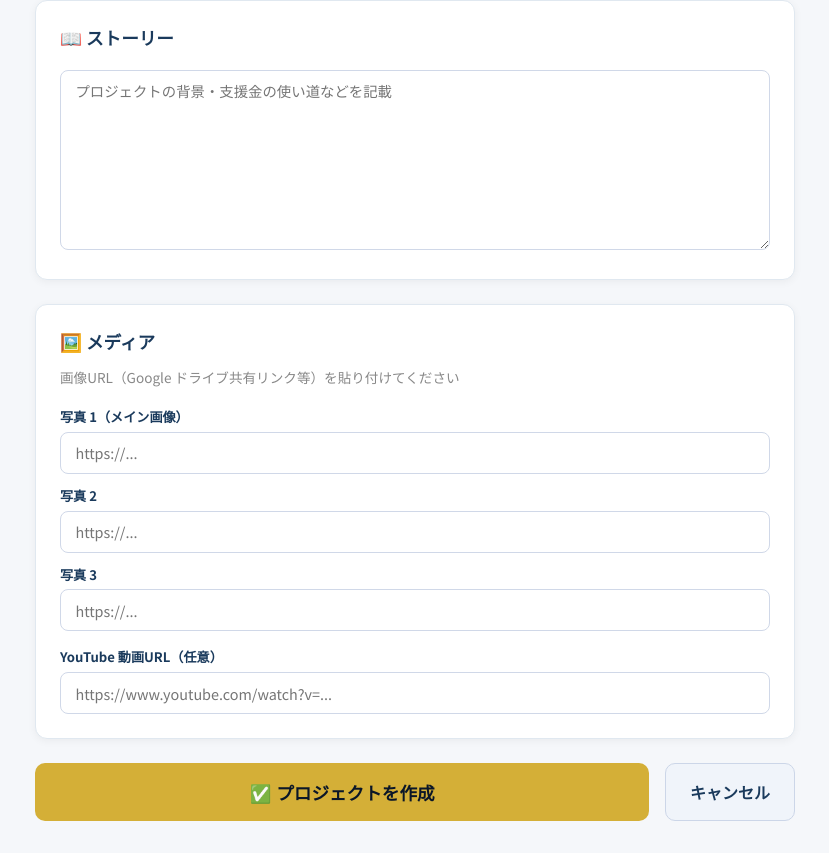
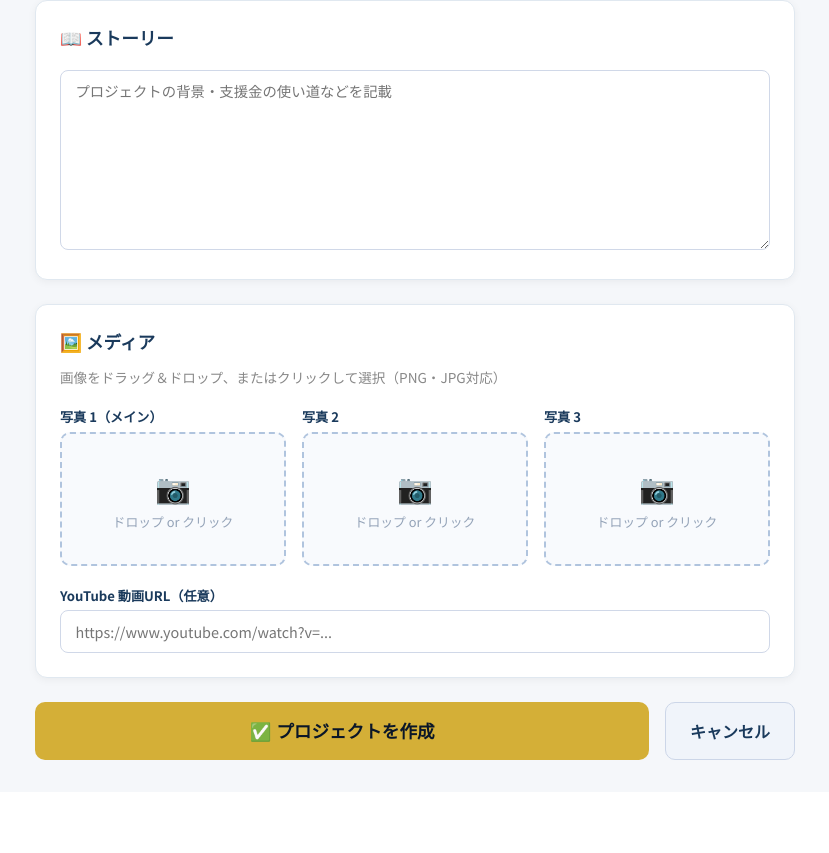
Before and after one commit to narabado/cloudfan, a Next.js app: page /admin/project-edit in a window 1280 px wide. Shown: the part 1797-2650 px from the top of the page, without its empty margins (225-1054 px from the left). After the commit the page ends 2589 px from the top, so only its background shows below. Built offline with nearby package versions, Linux system fonts and the light colour scheme; no server answers.

Commit message:
feat: add drag-and-drop image upload to Supabase Storage

```diff
--- a/src/app/admin/project-edit/ProjectEditForm.tsx
+++ b/src/app/admin/project-edit/ProjectEditForm.tsx
@@ -1,5 +1,5 @@
 "use client";
-import { useState, useEffect } from "react";
+import { useState, useEffect, useRef } from "react";
 import { useSearchParams, useRouter } from "next/navigation";
 import Link from "next/link";
 import { createClient } from "@supabase/supabase-js";
@@ -12,10 +12,10 @@ const supabase = createClient(
 type Tier = { name: string; amount: number; description: string };
 
 const DEFAULT_TIERS: Tier[] = [
-  { name: "ブロンズ",  amount: 1000,   description: "お礼メール＋活動報告レポート送付" },
-  { name: "シルバー",  amount: 3000,   description: "上記＋クラブオリジナルステッカー" },
-  { name: "ゴールド",  amount: 10000,  description: "上記＋選手からの直筆サイン色紙" },
-  { name: "プラチナ",  amount: 30000,  description: "上記＋練習見学招待＋記念写真撮影" },
+  { name: "ブロンズ",   amount: 1000,   description: "お礼メール＋活動報告レポート送付" },
+  { name: "シルバー",   amount: 3000,   description: "上記＋クラブオリジナルステッカー" },
+  { name: "ゴールド",   amount: 10000,  description: "上記＋選手からの直筆サイン色紙" },
+  { name: "プラチナ",   amount: 30000,  description: "上記＋練習見学招待＋記念写真撮影" },
   { name: "レジェンド", amount: 100000, description: "上記＋スポンサー名をユニフォームに掲載" },
 ];
 
@@ -33,8 +33,11 @@ export default function ProjectEditForm() {
   });
   const [tiers, setTiers] = useState<Tier[]>(DEFAULT_TIERS);
   const [loading, setLoading] = useState(isEdit);
-  const [error, setError]   = useState("");
+  const [error, setError] = useState("");
   const [saving, setSaving] = useState(false);
+  const [uploading, setUploading] = useState<Record<number, boolean>>({});
+  const [dragOver, setDragOver] = useState<number | null>(null);
+  const fileInputRefs = [useRef<HTMLInputElement>(null), useRef<HTMLInputElement>(null), useRef<HTMLInputElement>(null)];
 
   useEffect(() => {
     if (!isEdit || !idParam) return;
@@ -57,30 +60,58 @@ export default function ProjectEditForm() {
           deadline:    data.deadline    ?? "",
           region:      data.region      ?? "北海道",
           youtube_url: data.youtube_url ?? "",
-          images:      Array.isArray(data.images)
-                         ? [...data.images, "", "", ""].slice(0, 3)
-                         : ["", "", ""],
+          images:      Array.isArray(data.images) ? [...data.images, "", "", ""].slice(0, 3) : ["", "", ""],
           status:      data.status ?? "draft",
         });
-        if (Array.isArray(data.tiers) && data.tiers.length > 0) {
-          setTiers(data.tiers);
-        }
+        if (Array.isArray(data.tiers) && data.tiers.length > 0) setTiers(data.tiers);
       }
       setLoading(false);
     })();
   }, [idParam, isEdit]);
 
-  const set = (key: string, val: unknown) =>
-    setForm(f => ({ ...f, [key]: val }));
-
+  const set = (key: string, val: unknown) => setForm(f => ({ ...f, [key]: val }));
   const setTier = (i: number, key: keyof Tier, val: string | number) =>
     setTiers(ts => ts.map((t, idx) => idx === i ? { ...t, [key]: val } : t));
+  const addTier = () => setTiers(ts => [...ts, { name: "", amount: 0, description: "" }]);
+  const removeTier = (i: number) => setTiers(ts => ts.filter((_, idx) => idx !== i));
 
-  const addTier = () =>
-    setTiers(ts => [...ts, { name: "", amount: 0, description: "" }]);
+  // ── 画像アップロード ──
+  const uploadImage = async (file: File, index: number) => {
+    if (!file.type.startsWith("image/")) {
+      setError("画像ファイル（PNG・JPG等）を選択してください");
+      return;
+    }
+    setUploading(prev => ({ ...prev, [index]: true }));
+    setError("");
+    try {
+      const ext = file.name.split(".").pop() ?? "png";
+      const path = `projects/${Date.now()}-${Math.random().toString(36).slice(2)}.${ext}`;
+      const { error: uploadError } = await supabase.storage
+        .from("images")
+        .upload(path, file, { upsert: true });
+      if (uploadError) throw uploadError;
+      const { data: { publicUrl } } = supabase.storage.from("images").getPublicUrl(path);
+      const imgs = [...form.images];
+      imgs[index] = publicUrl;
+      set("images", imgs);
+    } catch (e: unknown) {
+      setError("画像アップロード失敗: " + (e as Error).message);
+    } finally {
+      setUploading(prev => ({ ...prev, [index]: false }));
+    }
+  };
 
-  const removeTier = (i: number) =>
-    setTiers(ts => ts.filter((_, idx) => idx !== i));
+  const handleDrop = (e: React.DragEvent, index: number) => {
+    e.preventDefault();
+    setDragOver(null);
+    const file = e.dataTransfer.files[0];
+    if (file) uploadImage(file, index);
+  };
+
+  const handleFileChange = (e: React.ChangeEvent<HTMLInputElement>, index: number) => {
+    const file = e.target.files?.[0];
+    if (file) uploadImage(file, index);
+  };
 
   const handleSubmit = async (e: React.FormEvent) => {
     e.preventDefault();
@@ -95,15 +126,10 @@ export default function ProjectEditForm() {
       const payload = { ...form, images, tiers };
       let dbError;
       if (isEdit && idParam) {
-        const { error } = await supabase
-          .from("crowdfunding_projects")
-          .update(payload)
-          .eq("id", Number(idParam));
+        const { error } = await supabase.from("crowdfunding_projects").update(payload).eq("id", Number(idParam));
         dbError = error;
       } else {
-        const { error } = await supabase
-          .from("crowdfunding_projects")
-          .insert(payload);
+        const { error } = await supabase.from("crowdfunding_projects").insert(payload);
         dbError = error;
       }
       if (dbError) throw new Error(dbError.message);
@@ -131,8 +157,7 @@ export default function ProjectEditForm() {
   };
 
   if (loading) return (
-    <div style={{ display:"flex", justifyContent:"center", alignItems:"center",
-                  height:"60vh", color:"#1a3a5c", fontSize:"1.1rem" }}>
+    <div style={{ display:"flex", justifyContent:"center", alignItems:"center", height:"60vh", color:"#1a3a5c", fontSize:"1.1rem" }}>
       読み込み中...
     </div>
   );
@@ -140,9 +165,7 @@ export default function ProjectEditForm() {
   return (
     <main style={{ minHeight:"100vh", background:"#f5f7fa", padding:"2rem 1rem" }}>
       <div style={{ maxWidth:"760px", margin:"0 auto" }}>
-        <Link href="/admin" style={{ color:"#888", fontSize:"0.9rem",
-          textDecoration:"none", display:"inline-flex", alignItems:"center",
-          gap:"0.3rem", marginBottom:"1rem" }}>
+        <Link href="/admin" style={{ color:"#888", fontSize:"0.9rem", textDecoration:"none", display:"inline-flex", alignItems:"center", gap:"0.3rem", marginBottom:"1rem" }}>
           ← 管理画面に戻る
         </Link>
         <h1 style={{ color:"#1a3a5c", fontWeight:900, fontSize:"1.6rem", marginBottom:"0.25rem" }}>
@@ -152,9 +175,7 @@ export default function ProjectEditForm() {
           {isEdit ? "プロジェクト情報を編集します（Supabaseに保存）" : "新しいクラウドファンディングを作成します"}
         </p>
         {error && (
-          <div style={{ background:"#fff0f0", border:"1px solid #f5c0c0",
-            borderRadius:"8px", padding:"1rem", marginBottom:"1rem",
-            color:"#c0392b", fontSize:"0.9rem" }}>
+          <div style={{ background:"#fff0f0", border:"1px solid #f5c0c0", borderRadius:"8px", padding:"1rem", marginBottom:"1rem", color:"#c0392b", fontSize:"0.9rem" }}>
             ⚠️ {error}
           </div>
         )}
@@ -205,51 +226,29 @@ export default function ProjectEditForm() {
           {/* ── 支援ティア ── */}
           <div style={cardStyle}>
             <h2 style={{ color:"#1a3a5c", fontWeight:900, marginTop:0, marginBottom:"1rem", fontSize:"1.1rem" }}>🏅 支援ティア・特典</h2>
-            <p style={{ color:"#888", fontSize:"0.83rem", marginBottom:"1.2rem" }}>
-              各ティアの名称・最低支援金額・特典内容を編集できます
-            </p>
-
+            <p style={{ color:"#888", fontSize:"0.83rem", marginBottom:"1.2rem" }}>各ティアの名称・最低支援金額・特典内容を編集できます</p>
             {tiers.map((tier, i) => (
-              <div key={i} style={{
-                border: "1.5px solid #e0e8f0", borderRadius: "10px",
-                padding: "1rem", marginBottom: "0.9rem", background: "#fafbfd",
-                position: "relative",
-              }}>
+              <div key={i} style={{ border:"1.5px solid #e0e8f0", borderRadius:"10px", padding:"1rem", marginBottom:"0.9rem", background:"#fafbfd", position:"relative" }}>
                 <div style={{ position:"absolute", top:"0.8rem", right:"0.8rem" }}>
-                  <button type="button" onClick={() => removeTier(i)}
-                    style={{ background:"#fee2e2", border:"none", borderRadius:"6px",
-                      padding:"0.25rem 0.6rem", color:"#dc2626", cursor:"pointer",
-                      fontSize:"0.78rem", fontWeight:700 }}>
-                    削除
-                  </button>
+                  <button type="button" onClick={() => removeTier(i)} style={{ background:"#fee2e2", border:"none", borderRadius:"6px", padding:"0.25rem 0.6rem", color:"#dc2626", cursor:"pointer", fontSize:"0.78rem", fontWeight:700 }}>削除</button>
                 </div>
                 <div style={{ display:"grid", gridTemplateColumns:"1fr 1fr", gap:"0.8rem", marginBottom:"0.7rem" }}>
                   <div>
                     <label style={labelStyle}>ティア名</label>
-                    <input style={inputStyle} value={tier.name}
-                      onChange={e => setTier(i, "name", e.target.value)}
-                      placeholder="例：ブロンズ" />
+                    <input style={inputStyle} value={tier.name} onChange={e => setTier(i, "name", e.target.value)} placeholder="例：ブロンズ" />
                   </div>
                   <div>
                     <label style={labelStyle}>最低支援金額（円）</label>
-                    <input style={inputStyle} type="number" value={tier.amount}
-                      onChange={e => setTier(i, "amount", Number(e.target.value))}
-                      min={100} />
+                    <input style={inputStyle} type="number" value={tier.amount} onChange={e => setTier(i, "amount", Number(e.target.value))} min={100} />
                   </div>
                 </div>
                 <div>
                   <label style={labelStyle}>特典・リターン内容</label>
-                  <input style={inputStyle} value={tier.description}
-                    onChange={e => setTier(i, "description", e.target.value)}
-                    placeholder="例：お礼メール＋活動報告レポート送付" />
+                  <input style={inputStyle} value={tier.description} onChange={e => setTier(i, "description", e.target.value)} placeholder="例：お礼メール＋活動報告レポート送付" />
                 </div>
               </div>
             ))}
-
-            <button type="button" onClick={addTier}
-              style={{ width:"100%", padding:"0.75rem", background:"#f0f4fa",
-                border:"2px dashed #b0c4de", borderRadius:"10px",
-                color:"#1a3a5c", cursor:"pointer", fontWeight:700, fontSize:"0.9rem" }}>
+            <button type="button" onClick={addTier} style={{ width:"100%", padding:"0.75rem", background:"#f0f4fa", border:"2px dashed #b0c4de", borderRadius:"10px", color:"#1a3a5c", cursor:"pointer", fontWeight:700, fontSize:"0.9rem" }}>
               ＋ ティアを追加
             </button>
           </div>
@@ -257,57 +256,109 @@ export default function ProjectEditForm() {
           {/* ── ストーリー ── */}
           <div style={cardStyle}>
             <h2 style={{ color:"#1a3a5c", fontWeight:900, marginTop:0, marginBottom:"1.25rem", fontSize:"1.1rem" }}>📖 ストーリー</h2>
-            <textarea
-              style={{ ...inputStyle, minHeight:"180px", resize:"vertical" }}
-              value={form.story}
-              onChange={e => set("story", e.target.value)}
-              placeholder="プロジェクトの背景・支援金の使い道などを記載"
-            />
+            <textarea style={{ ...inputStyle, minHeight:"180px", resize:"vertical" }} value={form.story} onChange={e => set("story", e.target.value)} placeholder="プロジェクトの背景・支援金の使い道などを記載" />
           </div>
 
-          {/* ── メディア ── */}
+          {/* ── メディア（ドラッグ＆ドロップ） ── */}
           <div style={cardStyle}>
             <h2 style={{ color:"#1a3a5c", fontWeight:900, marginTop:0, marginBottom:"0.5rem", fontSize:"1.1rem" }}>🖼️ メディア</h2>
             <p style={{ color:"#888", fontSize:"0.85rem", marginBottom:"1.25rem" }}>
-              画像URL（Google ドライブ共有リンク等）を貼り付けてください
+              画像をドラッグ＆ドロップ、またはクリックして選択（PNG・JPG対応）
             </p>
-            {form.images.map((img, i) => (
-              <div key={i} style={{ marginBottom:"0.75rem" }}>
-                <label style={labelStyle}>写真 {i + 1}{i === 0 ? "（メイン画像）" : ""}</label>
-                <input style={inputStyle} value={img}
-                  onChange={e => {
-                    const imgs = [...form.images];
-                    imgs[i] = e.target.value;
-                    set("images", imgs);
-                  }}
-                  placeholder="https://..." />
-              </div>
-            ))}
-            <div style={{ marginTop:"1rem" }}>
+
+            <div style={{ display:"grid", gridTemplateColumns:"repeat(3, 1fr)", gap:"1rem", marginBottom:"1.25rem" }}>
+              {form.images.map((img, i) => (
+                <div key={i}>
+                  <label style={labelStyle}>
+                    写真 {i + 1}{i === 0 ? "（メイン）" : ""}
+                  </label>
+
+                  {/* 隠しinput */}
+                  <input
+                    ref={fileInputRefs[i]}
+                    type="file"
+                    accept="image/*"
+                    style={{ display:"none" }}
+                    onChange={e => handleFileChange(e, i)}
+                  />
+
+                  {/* ドロップゾーン */}
+                  <div
+                    onClick={() => fileInputRefs[i].current?.click()}
+                    onDragOver={e => { e.preventDefault(); setDragOver(i); }}
+                    onDragLeave={() => setDragOver(null)}
+                    onDrop={e => handleDrop(e, i)}
+                    style={{
+                      border: dragOver === i ? "2px solid #1a3a5c" : "2px dashed #b0c4de",
+                      borderRadius: "10px",
+                      background: dragOver === i ? "#e8f0fe" : img ? "#000" : "#f8fafd",
+                      cursor: "pointer",
+                      height: "130px",
+                      display: "flex",
+                      flexDirection: "column",
+                      alignItems: "center",
+                      justifyContent: "center",
+                      overflow: "hidden",
+                      position: "relative",
+                      transition: "all 0.2s",
+                    }}
+                  >
+                    {uploading[i] ? (
+                      <div style={{ color:"#1a3a5c", fontSize:"0.85rem", textAlign:"center" }}>
+                        <div style={{ fontSize:"1.5rem", marginBottom:"0.3rem" }}>⏳</div>
+                        アップロード中...
+                      </div>
+                    ) : img ? (
+                      <>
+                        {/* eslint-disable-next-line @next/next/no-img-element */}
+                        <img
+                          src={img}
+                          alt={`写真${i + 1}`}
+                          style={{ width:"100%", height:"100%", objectFit:"cover" }}
+                        />
+                        <div style={{
+                          position:"absolute", bottom:0, left:0, right:0,
+                          background:"rgba(0,0,0,0.5)", color:"#fff",
+                          fontSize:"0.7rem", padding:"3px 6px", textAlign:"center",
+                        }}>
+                          クリックで変更
+                        </div>
+                      </>
+                    ) : (
+                      <div style={{ color:"#94a3b8", fontSize:"0.8rem", textAlign:"center", padding:"0.5rem" }}>
+                        <div style={{ fontSize:"1.8rem", marginBottom:"0.3rem" }}>📷</div>
+                        ドロップ or クリック
+                      </div>
+                    )}
+                  </div>
+
+                  {/* 削除ボタン */}
+                  {img && !uploading[i] && (
+                    <button
+                      type="button"
+                      onClick={() => { const imgs = [...form.images]; imgs[i] = ""; set("images", imgs); }}
+                      style={{ marginTop:"0.3rem", width:"100%", padding:"0.25rem", background:"#fee2e2", border:"none", borderRadius:"6px", color:"#dc2626", cursor:"pointer", fontSize:"0.75rem", fontWeight:700 }}
+                    >
+                      🗑 削除
+                    </button>
+                  )}
+                </div>
+              ))}
+            </div>
+
+            {/* YouTube */}
+            <div>
               <label style={labelStyle}>YouTube 動画URL（任意）</label>
-              <input style={inputStyle} value={form.youtube_url}
-                onChange={e => set("youtube_url", e.target.value)}
-                placeholder="https://www.youtube.com/watch?v=..." />
+              <input style={inputStyle} value={form.youtube_url} onChange={e => set("youtube_url", e.target.value)} placeholder="https://www.youtube.com/watch?v=..." />
             </div>
           </div>
 
           {/* ── ボタン ── */}
           <div style={{ display:"flex", gap:"1rem" }}>
-            <button type="submit" disabled={saving} style={{
-              flex:1, padding:"1rem",
-              background: saving ? "#ccc" : "#d4af37",
-              color:"#0a1628", border:"none", borderRadius:"10px",
-              fontSize:"1.1rem", fontWeight:900,
-              cursor: saving ? "not-allowed" : "pointer",
-            }}>
+            <button type="submit" disabled={saving} style={{ flex:1, padding:"1rem", background: saving ? "#ccc" : "#d4af37", color:"#0a1628", border:"none", borderRadius:"10px", fontSize:"1.1rem", fontWeight:900, cursor: saving ? "not-allowed" : "pointer" }}>
               {saving ? "⏳ 保存中..." : isEdit ? "💾 変更を保存" : "✅ プロジェクトを作成"}
             </button>
-            <Link href="/admin" style={{
-              padding:"1rem 1.5rem", background:"#f0f4fa",
-              color:"#1a3a5c", border:"1px solid #ccd6e8",
-              borderRadius:"10px", fontWeight:700,
-              textDecoration:"none", display:"inline-flex", alignItems:"center",
-            }}>
+            <Link href="/admin" style={{ padding:"1rem 1.5rem", background:"#f0f4fa", color:"#1a3a5c", border:"1px solid #ccd6e8", borderRadius:"10px", fontWeight:700, textDecoration:"none", display:"inline-flex", alignItems:"center" }}>
               キャンセル
             </Link>
           </div>
```
